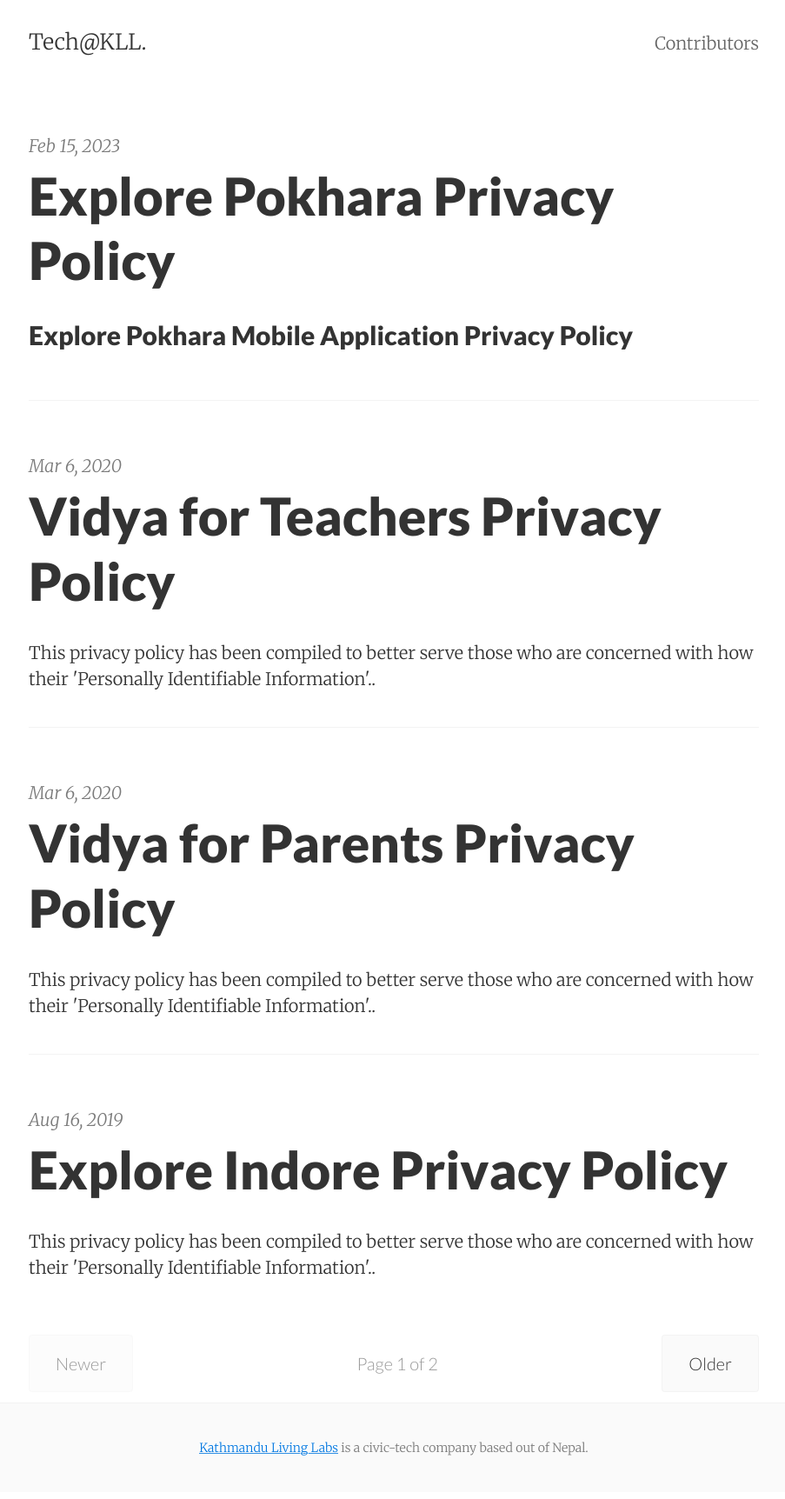
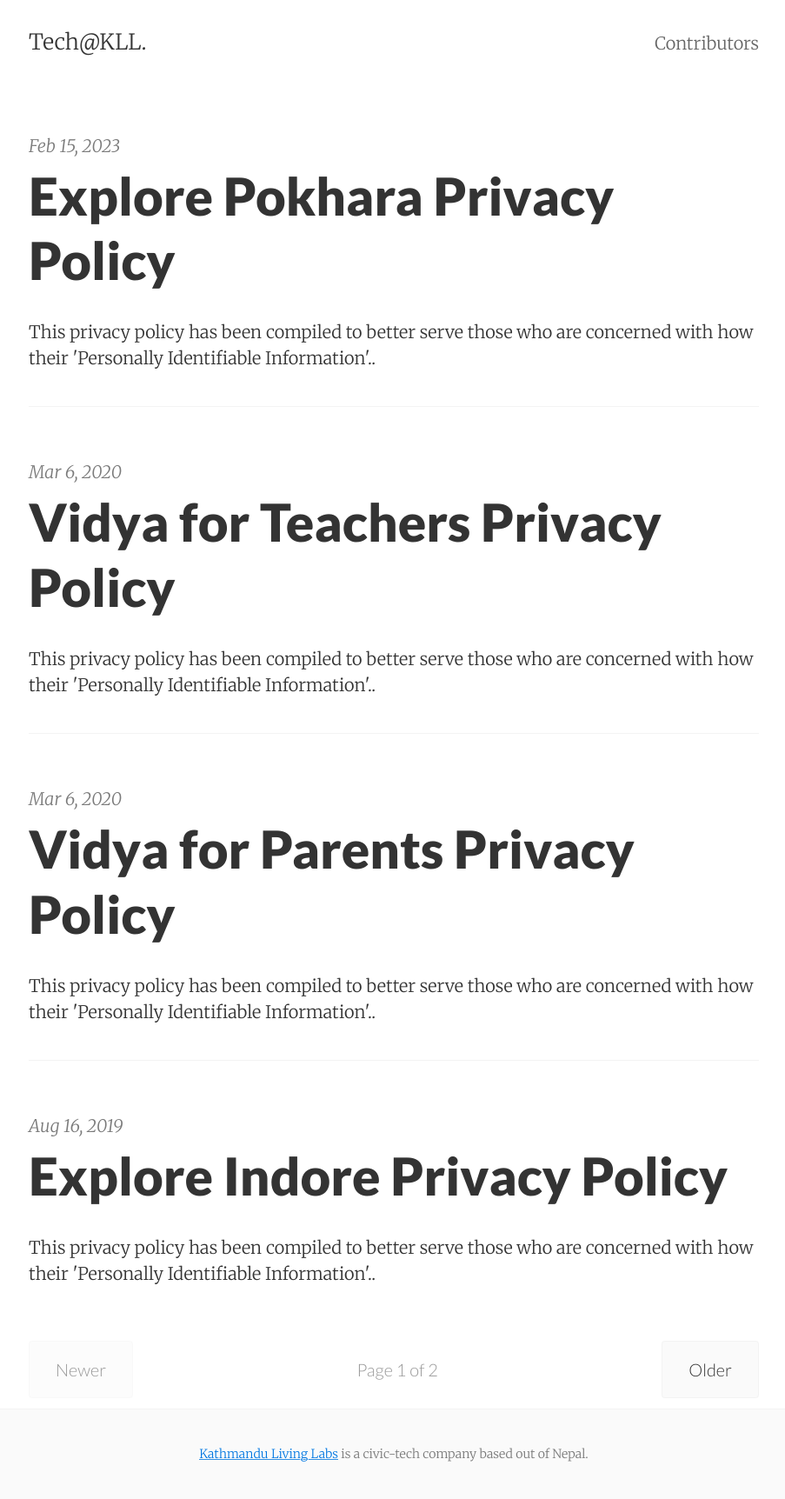
Before and after one commit to KathmanduLivingLabs/kathmandulivinglabs.github.io, a Jekyll site: the page built from index.html, in a window 1280 px wide. Shown: the whole page at 87% size, without its empty margins (187-1090 px from the left). Built offline with Jekyll 4.4.1, drawn with Linux system fonts in a browser that asks for light colours; the list of posts is cut into pages by our own code.

Commit message:
Update 2023-02-15-Explore-Pokhara-Privacy-Policy.md (#14)

```diff
--- a/_posts/2023-02-15-Explore-Pokhara-Privacy-Policy.md
+++ b/_posts/2023-02-15-Explore-Pokhara-Privacy-Policy.md
@@ -1,3 +1,11 @@
+---
+layout:     post
+title:      Explore Pokhara Privacy Policy
+date:       2023-02-15 09:06:29
+summary:    This privacy policy has been compiled to better serve those who are concerned with how their 'Personally Identifiable Information'..
+categories: tutorials
+---
+
 ## Explore Pokhara Mobile Application Privacy Policy
 
 This privacy policy has been compiled to better serve those who are concerned with how their 'Personally Identifiable Information' (PII) is being used online. PII, as described in US privacy law and information security, is information that can be used on its own or with other information to identify, contact, or locate a single person, or to identify an individual in context. Please read our privacy policy carefully to get a clear understanding of how we collect, use, protect or otherwise handle your Personally Identifiable Information in accordance with our website.
```
